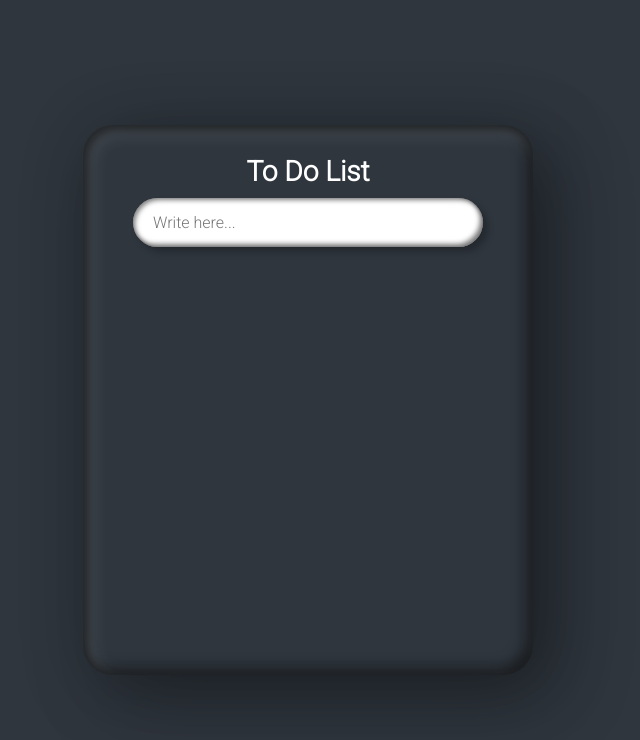
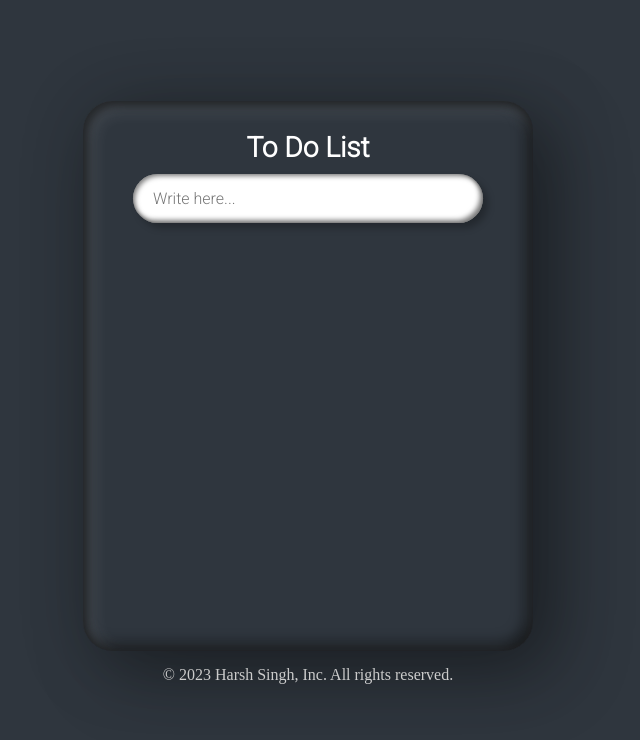
Before and after one commit to harshsingh31/calculator, a plain HTML site: page To-do-list/index.html in a window 1280 px wide. Shown: the whole page, without its empty margins (332-972 px from the left). Drawn offline with Linux system fonts and the light colour scheme.

Commit message:
final commit

```diff
--- a/To-do-list/index.html
+++ b/To-do-list/index.html
@@ -14,6 +14,7 @@
             <ul id="list"></ul>
         </div>
     </div>
+    <footer class="foot text-center">&copy; 2023 Harsh Singh, Inc. All rights reserved.</footer>
     <script src="script.js"></script>
 </body>
 </html>
--- a/To-do-list/style.css
+++ b/To-do-list/style.css
@@ -9,6 +9,7 @@
 
 body {
     display: flex;
+    flex-direction: column;
     justify-content: center;
     align-items: center;
     min-height: 100vh;
@@ -147,3 +148,13 @@ h2 {
 ::-webkit-scrollbar-thumb {
     background: white;
 }
+
+.foot {
+    margin: 15px 0;
+    color: white;
+    font-family: 'Times New Roman', Times, serif;
+}
+
+.text_center {
+    text-align: center;
+}
--- a/Tribute_page/style.css
+++ b/Tribute_page/style.css
@@ -189,3 +189,13 @@
     text-decoration: none;
     color: var(--tertiary-color);
   }
+
+  .foot {
+    margin: 15px 0;
+    color: blue;
+    font-family: 'Times New Roman', Times, serif;
+}
+
+.text_center {
+    text-align: center;
+}
```
Also changed, not shown: Tribute_page/index.html (+1 -0 lines).
